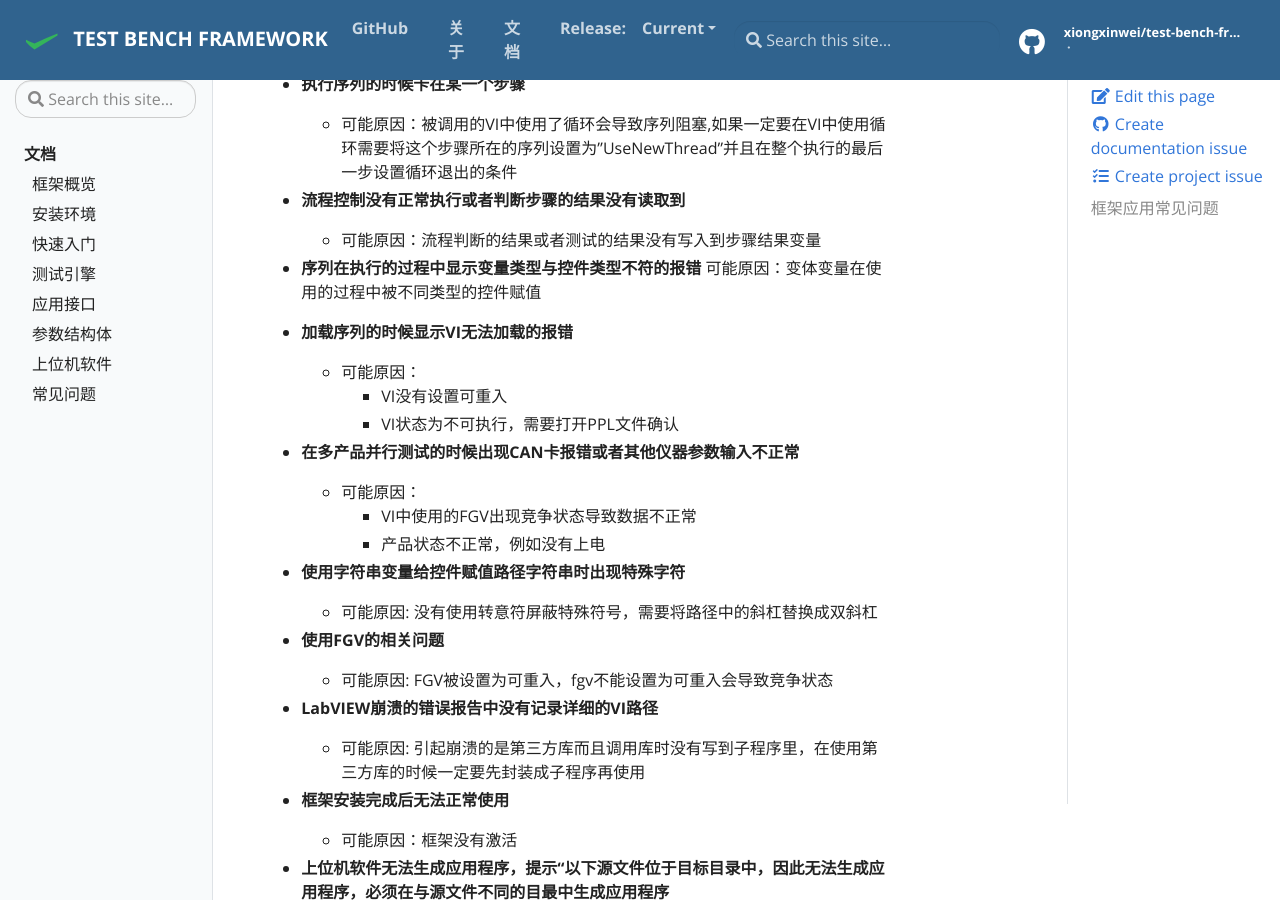
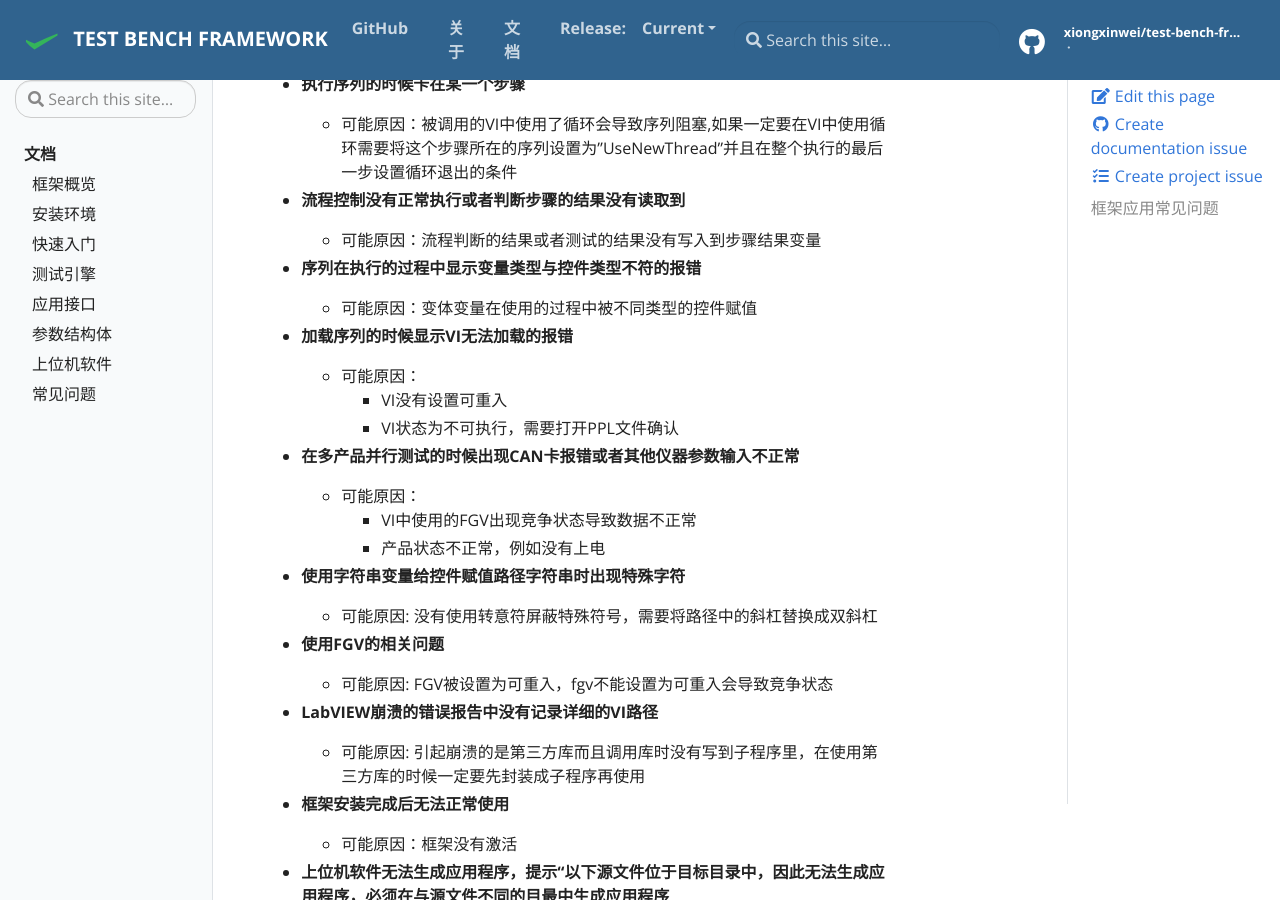
Before and after one commit to XiongXinwei-code/test-bench-framework, a Jekyll site: the page built from docs/_docs/常见问题.md, in a window 1280 px wide and 900 px high, scrolled down 613 px. Built offline with Jekyll 4.4.1, drawn with Linux system fonts in a browser that asks for light colours.

```diff
--- a/docs/_docs/常见问题.md
+++ b/docs/_docs/常见问题.md
@@ -36,7 +36,8 @@ description: 框架常见问题以及解决办法
   + 可能原因：流程判断的结果或者测试的结果没有写入到步骤结果变量
 
 - **序列在执行的过程中显示变量类型与控件类型不符的报错**
-  可能原因：变体变量在使用的过程中被不同类型的控件赋值
+
+  + 可能原因：变体变量在使用的过程中被不同类型的控件赋值
 
 - **加载序列的时候显示VI无法加载的报错**
 
```
